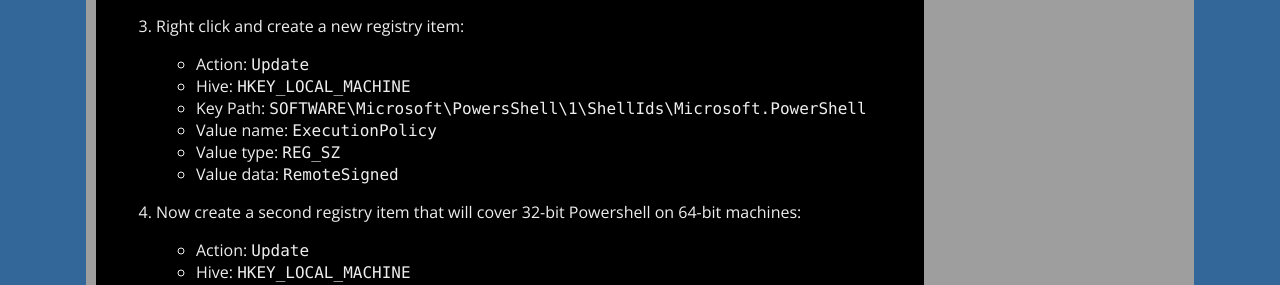
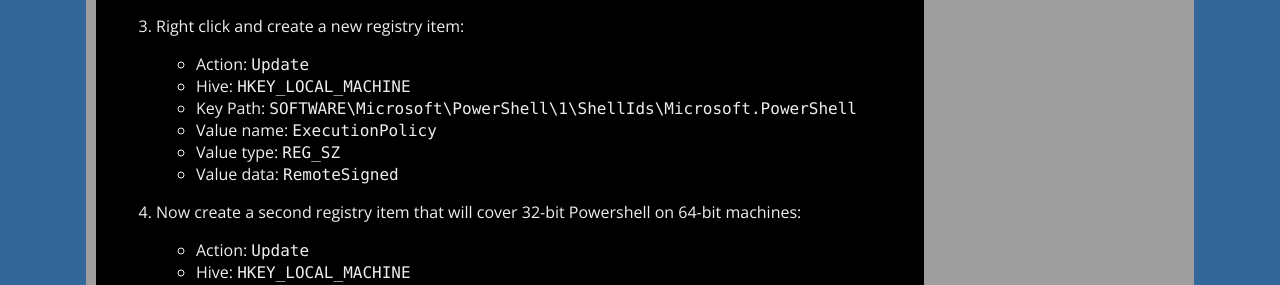
Before and after one commit to gpduck/gpduck.github.io, a Jekyll site: the page built from _posts/2010-09-24-issues-with-configuring-powershell.markdown, in a window 1280 px wide and 900 px high, scrolled down 1056 px. Shown: the part 161-446 px from the top of the window. Built offline with Jekyll 4.4.1, drawn with Linux system fonts in a browser that asks for light colours; nearby versions of some CDN libraries; some web fonts are replaced; comment, search, counter and statistics services are not loaded.

Commit message:
Fixed typo in registry key path

```diff
--- a/_posts/2010-09-24-issues-with-configuring-powershell.markdown
+++ b/_posts/2010-09-24-issues-with-configuring-powershell.markdown
@@ -48,7 +48,7 @@
 
     * Action: ``Update``
     * Hive: ``HKEY_LOCAL_MACHINE``
-    * Key Path: ``SOFTWARE\Microsoft\PowersShell\1\ShellIds\Microsoft.PowerShell``
+    * Key Path: ``SOFTWARE\Microsoft\PowerShell\1\ShellIds\Microsoft.PowerShell``
     * Value name: ``ExecutionPolicy``
     * Value type: ``REG_SZ``
     * Value data: ``RemoteSigned``
```
